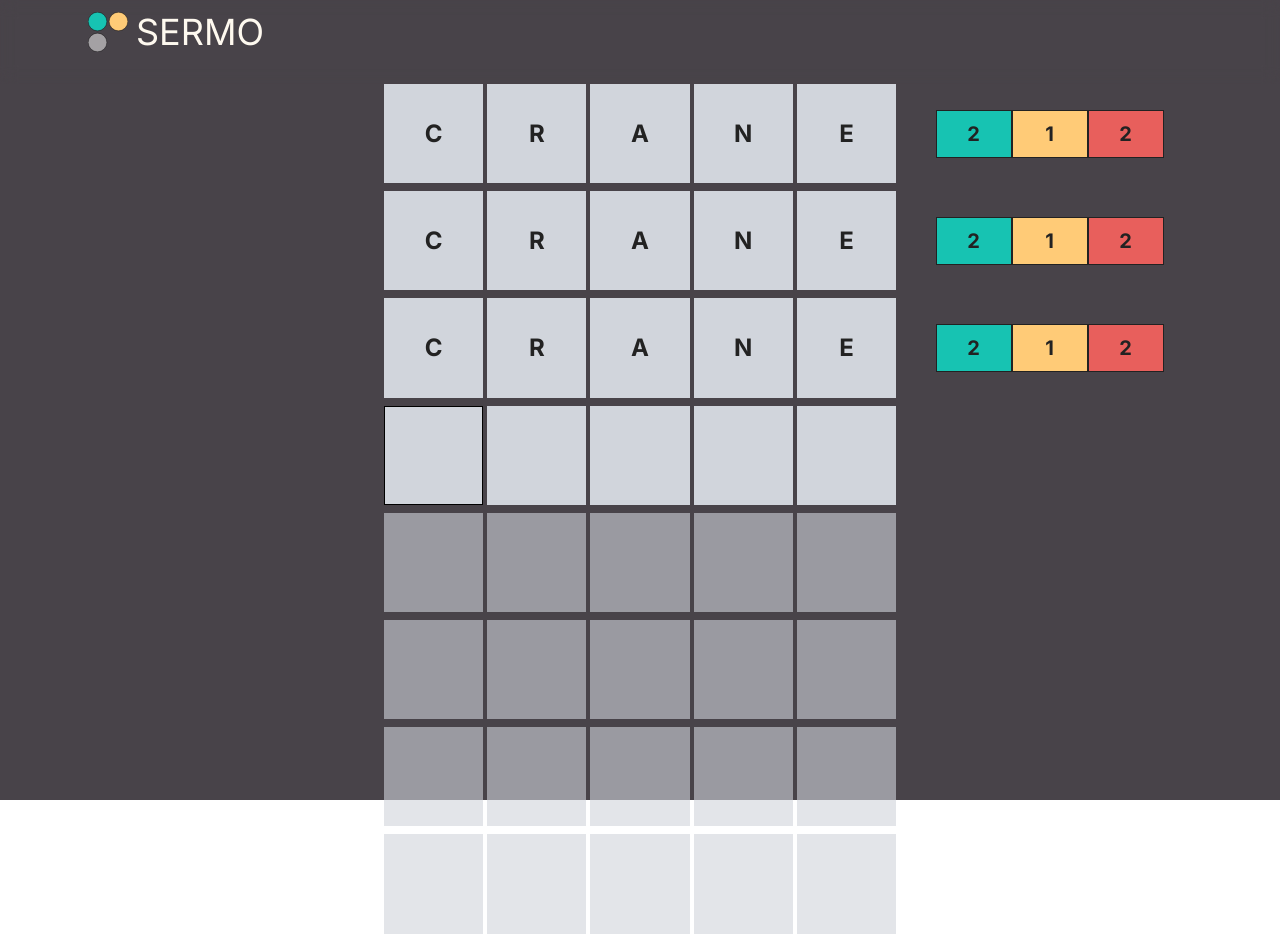
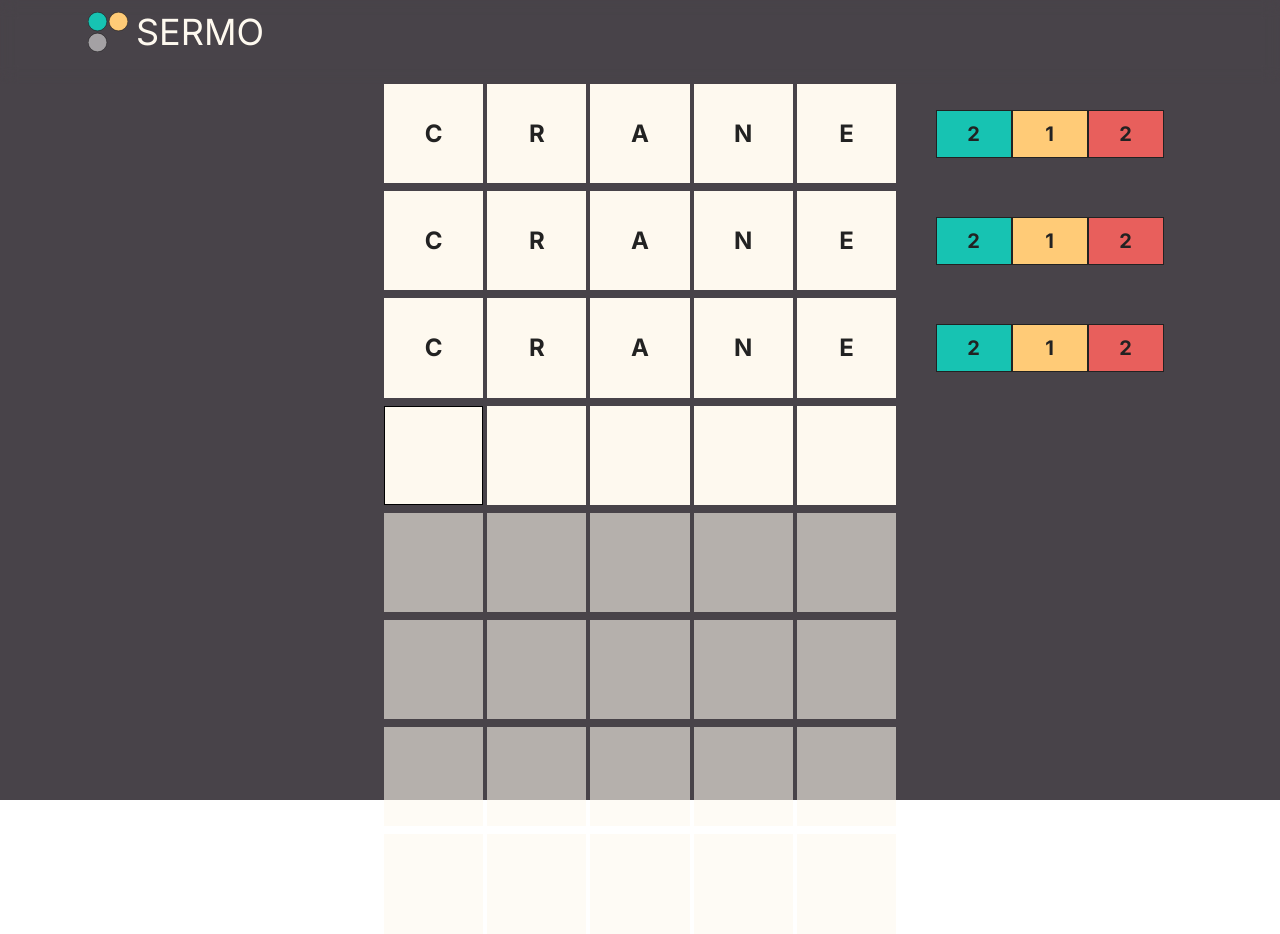
Before and after one commit to Devs-saas/sermo, a React (Vite) app: page / in a window 1280 px wide. Shown: the top 934 px of the page. Built offline with nearby package versions, Linux system fonts and the light colour scheme.

Commit message:
feat(frontend): color selection on click

```diff
--- a/package.json
+++ b/package.json
@@ -10,6 +10,7 @@
     "preview": "vite preview"
   },
   "dependencies": {
+    "clsx": "^2.1.1",
     "react": "^19.2.0",
     "react-dom": "^19.2.0"
   },
--- a/src/components/atoms/LetterBox.tsx
+++ b/src/components/atoms/LetterBox.tsx
@@ -1,15 +1,40 @@
+import { useState } from "react"
+import clsx from "clsx"
+
 type Props = {
   letter: string
   active?: boolean
+  className?: string
+  canChangeColor?: boolean
 }
 
-export function LetterBox({ letter, active }: Props) {
+export function LetterBox({ letter, active, className, canChangeColor = false}: Props) {
+  const colorStates = [
+    "bg-[var(--brand-cream)]",
+    "bg-[var(--brand-selected-green)]",
+    "bg-[var(--brand-selected-yellow)]",
+    "bg-[var(--brand-selected-red)]"
+  ];
+
+  const [colorState, setColorState] = useState(0);
+
+  const handleColorState = () => {
+    if (!canChangeColor) return;
+
+    const maxColorState = colorStates.length;
+
+    setColorState((colorState + 1) % maxColorState);
+  }
+
   return (
     <div
-      className={`
-        aspect-square flex-1 border flex text-[#222222] items-center justify-center font-bold text-2xl bg-gray-300
-        uppercase ${active ? "border-black" : "border-gray-300"}
-      `}
+      className={clsx(
+        `
+        aspect-square flex-1 border flex text-[#222222] items-center justify-center font-bold text-2xl ${colorStates[colorState]}
+        uppercase ${active ? "border-black" : "border-[var(--brand-cream)]"} select-none
+      `, className
+      )}
+      onClick={handleColorState}
     >
       {letter}
     </div>
--- a/src/components/molecules/GuessRow.tsx
+++ b/src/components/molecules/GuessRow.tsx
@@ -15,7 +15,7 @@ export function GuessRow({ guess, nLetters }: Props) {
     <div className="flex w-full flex-col lg:flex-row gap-2 lg:gap-0 lg:relative items-center justify-between">
       <div className="flex w-full gap-1 justify-center lg:mx-auto">
         {word.split("").map((l, i) => (
-          <LetterBox key={i} letter={l} />
+          <LetterBox key={i} letter={l} canChangeColor={true}/>
         ))}
       </div>
 
--- a/src/index.css
+++ b/src/index.css
@@ -4,8 +4,12 @@
   --brand-red: #E85F5C;
   --brand-green: #17C3B2;
   --brand-yellow: #FFC857;
+  --brand-selected-red: #e4a3a1;
+  --brand-selected-green: #74d6cc;
+  --brand-selected-yellow: #fddfa1;
   --brand-cream: #FEF9EF;
   --brand-dark: #484349;
+  --brand-grey: #989399;
   --brand-bg: #cefaed;
 }
 
```
Also changed, not shown: 1 other file (tests, documents, lock files or other folders).
